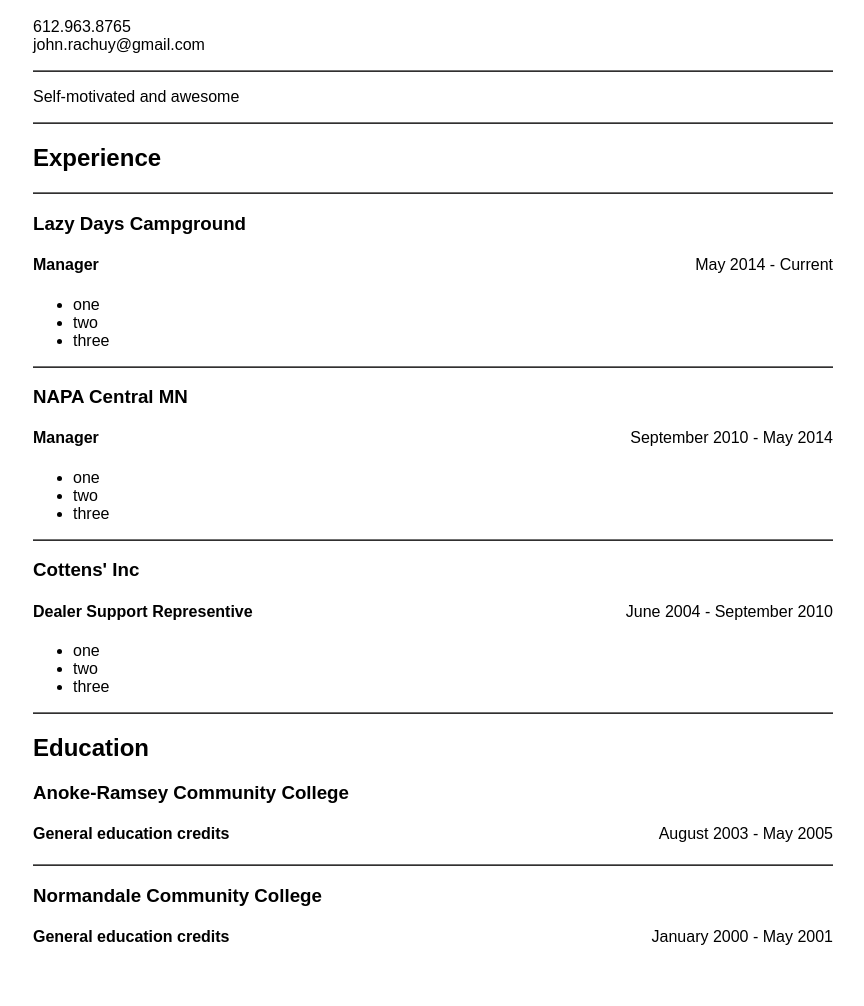
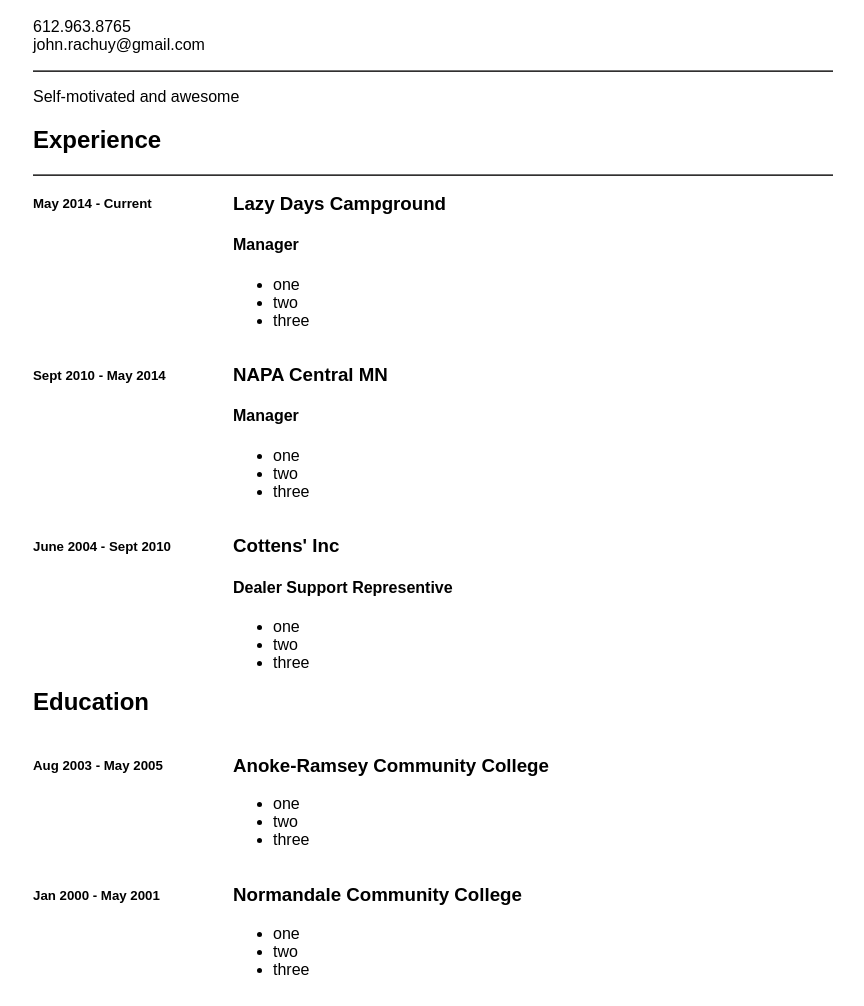
Before and after one commit to johnrachuy/resume, a plain HTML site: page index.html in a window 1280 px wide. Shown: the part 80-1086 px from the top of the page, without its empty margins (207-1071 px from the left). Drawn offline with Linux system fonts and the light colour scheme.

Commit message:
styling changes

```diff
--- a/index.html
+++ b/index.html
@@ -20,89 +20,90 @@
    <p>Self-motivated and awesome</p>
  </div>
 
-  		<div class="line-separator"></div>
+ <div id="content-experience">
+   <div class="content-heading">
+    <h2>Experience</h2>
 
-  		<div id="content-experience">
-  			<div id="content-heading">
-  				<h2>Experience</h2>
-  			</div>
-
-  		<div class="line-separator"></div>
 
     <div id="content-lazy">
+      <div class="desc-left">
+        <h5>May 2014 - Current</h5>
+      </div>
+      <div class="desc-right">
         <h3>Lazy Days Campground</h3>
-  		</div>
-  		<div class="block-date">
-  			<div class="date">May 2014 - Current</div>
         <h4>Manager</h4>
-  		</div>
-  		<div class="block-content">
         <ul>
           <li>one</li>
           <li>two</li>
           <li>three</li>
         </ul>
       </div>
-
-  		<div class="line-separator"></div>
+    </div>
 
     <div id="content-napa">
+      <div class="desc-left">
+        <h5>Sept 2010 - May 2014</h5>
+      </div>
+      <div class="desc-right">
         <h3>NAPA Central MN</h3>
-  		</div>
-  		<div class="block-date">
-  			<div class="date">September 2010 - May 2014</div>
         <h4>Manager</h4>
-  		</div>
-  		<div class="block-content">
         <ul>
           <li>one</li>
           <li>two</li>
           <li>three</li>
         </ul>
       </div>
+    </div>
+  </div>
 
-  		<div class="line-separator"></div>
-
-  		<div id="content-cottons">
+  <div id="content-cottens">
+    <div class="desc-left">
+      <h5>June 2004 - Sept 2010</h5>
+    </div>
+    <div class="desc-right">
       <h3>Cottens' Inc</h3>
-  		</div>
-  		<div class="block-date">
-  			<div class="date">June 2004 - September 2010</div>
       <h4>Dealer Support Representive</h4>
-  		</div>
-  		<div class="block-content">
       <ul>
         <li>one</li>
         <li>two</li>
         <li>three</li>
       </ul>
     </div>
-
-  		<div class="line-separator"></div>
+  </div>
+</div>
 
 <div id="content-education">
-  			<div id="content-heading">
+  <div class="line-separator"></div>
   <h2>Education</h2>
+
+
+  <div id="content-anoka">
+    <div class="desc-left">
+      <h5>Aug 2003 - May 2005</h5>
+    </div>
+    <div class="desc-right">
+      <h3>Anoke-Ramsey Community College</h3>
+      <ul>
+        <li>one</li>
+        <li>two</li>
+        <li>three</li>
+      </ul>
+    </div>
   </div>
 
-  			<div id="content-anoka">
-  			<h3>Anoke-Ramsey Community College</h3>
+  <div id="content-normandale">
+    <div class="desc-left">
+      <h5>Jan 2000 - May 2001</h5>
     </div>
-  		<div class="block-date">
-  			<div class="date">August 2003 - May 2005</div>
-  			<h4>General education credits</h4>
+    <div class="desc-right">
+      <h3>Normandale Community College</h3>
+      <ul>
+        <li>one</li>
+        <li>two</li>
+        <li>three</li>
+      </ul>
     </div>
-
-  		<div class="line-separator"></div>
-
-  		<div id="content-normandale">
-  			<h3>Normandale Community College</h3>
   </div>
-  		<div class="block-date">
-  			<div class="date">January 2000 - May 2001</div>
-  			<h4>General education credits</h4>
-  		</div>
-
 </div>
 
 </body>
--- a/stylesheet.css
+++ b/stylesheet.css
@@ -8,8 +8,25 @@
 	height: 1px;
 	background: #717171;
 	border-bottom: 1px solid #313030;
+	width: 100%;
 }
 
 .date {
 	float: right;
 }
+
+#resume-header {
+	margin: 0px auto;
+	width: 70%;
+}
+
+.desc-left {
+	float: left;
+	width: 25%;
+
+}
+
+.desc-right {
+	float: left;
+	width: 75%;
+}
```
Also changed, not shown: index2.html (added, +26 -0 lines), 1 other file. Lines whose indentation alone changed are shown as unchanged.
